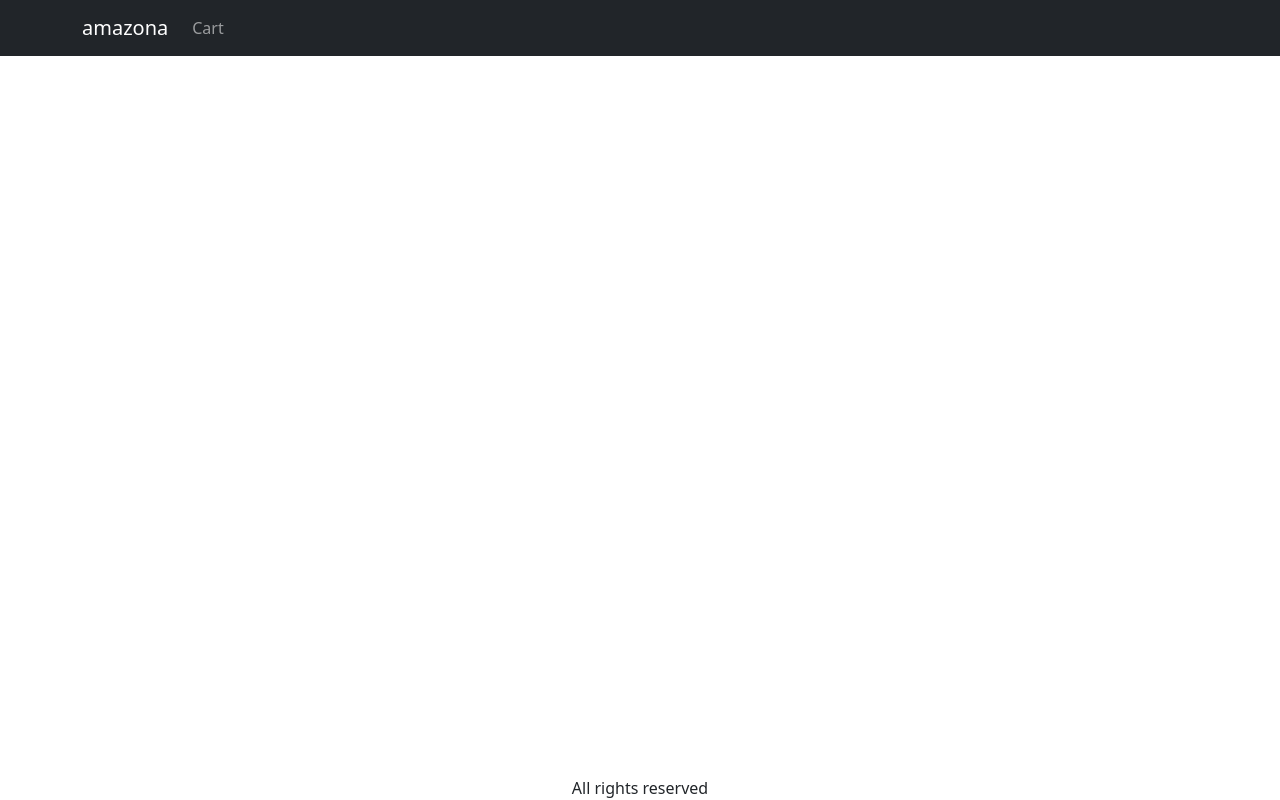
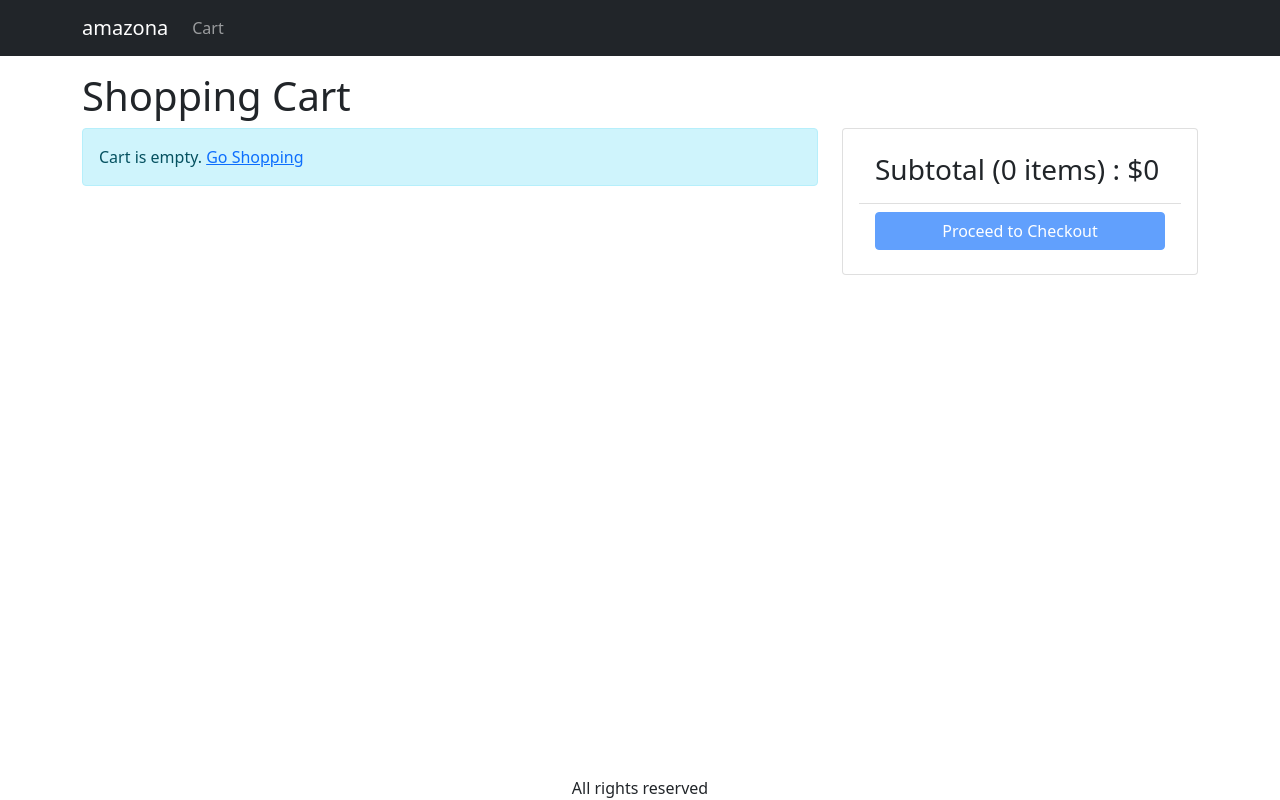
Before and after one commit to kd444/MERN_E-Commerce_App, a React (Create React App) app in the folder client/: page /cart in a window 1280 px wide. Built offline with nearby package versions, Linux system fonts and the light colour scheme.

Commit message:
created cart screen

```diff
--- a/client/src/App.js
+++ b/client/src/App.js
@@ -8,6 +8,7 @@
 import Nav from "react-bootstrap/Nav";
 import { useContext } from "react";
 import { Store } from "./Store";
+import CartScreen from "./screens/CartScreen";
 function App() {
     const { state } = useContext(Store);
     const { cart } = state;
@@ -43,6 +44,7 @@
                                 path="/product/:slug"
                                 element={<ProductScreen />}
                             />
+                            <Route path="/cart" element={<CartScreen />} />
                             <Route path="/" element={<HomeScreen />} />
                         </Routes>
                     </Container>
--- a/client/src/index.css
+++ b/client/src/index.css
@@ -40,3 +40,6 @@
 .img-large {
     max-width: 100%;
 }
+.img-thumbnail {
+    height: 80px;
+}
--- /dev/null
+++ b/client/src/screens/CartScreen.js
@@ -0,0 +1,111 @@
+import { useContext } from "react";
+import { Store } from "../Store";
+import { Helmet } from "react-helmet-async";
+import Row from "react-bootstrap/Row";
+import Col from "react-bootstrap/Col";
+import MessageBox from "../components/MessageBox";
+import ListGroup from "react-bootstrap/ListGroup";
+import Button from "react-bootstrap/Button";
+import Card from "react-bootstrap/Card";
+import { Link } from "react-router-dom";
+
+export default function CartScreen() {
+    const { state, dispatch: ctxDispatch } = useContext(Store);
+    const {
+        cart: { cartItems },
+    } = state;
+
+    return (
+        <div>
+            <Helmet>
+                <title>Shopping Cart</title>
+            </Helmet>
+            <h1>Shopping Cart</h1>
+            <Row>
+                <Col md={8}>
+                    {cartItems.length === 0 ? (
+                        <MessageBox>
+                            Cart is empty. <Link to="/">Go Shopping</Link>
+                        </MessageBox>
+                    ) : (
+                        <ListGroup>
+                            {cartItems.map((item) => (
+                                <ListGroup.Item key={item._id}>
+                                    <Row className="align-items-center">
+                                        <Col md={4}>
+                                            <img
+                                                src={item.image}
+                                                alt={item.name}
+                                                className="img-fluid rounded img-thumbnail"
+                                            ></img>{" "}
+                                            <Link to={`/product/${item.slug}`}>
+                                                {item.name}
+                                            </Link>
+                                        </Col>
+                                        <Col md={3}>
+                                            <Button
+                                                variant="light"
+                                                disabled={item.quantity === 1}
+                                            >
+                                                <i className="fas fa-minus-circle"></i>
+                                            </Button>{" "}
+                                            <span>{item.quantity}</span>{" "}
+                                            <Button
+                                                variant="light"
+                                                disabled={
+                                                    item.quantity ===
+                                                    item.countInStock
+                                                }
+                                            >
+                                                <i className="fas fa-plus-circle"></i>
+                                            </Button>
+                                        </Col>
+                                        <Col md={3}>${item.price}</Col>
+                                        <Col md={2}>
+                                            <Button variant="light">
+                                                <i className="fas fa-trash"></i>
+                                            </Button>
+                                        </Col>
+                                    </Row>
+                                </ListGroup.Item>
+                            ))}
+                        </ListGroup>
+                    )}
+                </Col>
+                <Col md={4}>
+                    <Card>
+                        <Card.Body>
+                            <ListGroup variant="flush">
+                                <ListGroup.Item>
+                                    <h3>
+                                        Subtotal (
+                                        {cartItems.reduce(
+                                            (a, c) => a + c.quantity,
+                                            0
+                                        )}{" "}
+                                        items) : $
+                                        {cartItems.reduce(
+                                            (a, c) => a + c.price * c.quantity,
+                                            0
+                                        )}
+                                    </h3>
+                                </ListGroup.Item>
+                                <ListGroup.Item>
+                                    <div className="d-grid">
+                                        <Button
+                                            type="button"
+                                            variant="primary"
+                                            disabled={cartItems.length === 0}
+                                        >
+                                            Proceed to Checkout
+                                        </Button>
+                                    </div>
+                                </ListGroup.Item>
+                            </ListGroup>
+                        </Card.Body>
+                    </Card>
+                </Col>
+            </Row>
+        </div>
+    );
+}
--- a/client/src/screens/ProductScreen.js
+++ b/client/src/screens/ProductScreen.js
@@ -1,7 +1,7 @@
 import axios from "axios";
 import { useContext, useEffect, useReducer } from "react";
 //get slug from url using useParams Hook
-import { useParams } from "react-router-dom";
+import { useNavigate, useParams } from "react-router-dom";
 import Row from "react-bootstrap/Row";
 import Col from "react-bootstrap/Col";
 import Card from "react-bootstrap/Card";
@@ -27,6 +27,7 @@
     }
 };
 function ProductScreen() {
+    const navigate = useNavigate();
     const params = useParams();
     const { slug } = params;
 
@@ -62,6 +63,7 @@
             type: "CART_ADD_ITEM",
             payload: { ...product, quantity },
         });
+        navigate("/cart");
     };
 
     return loading ? (
```
